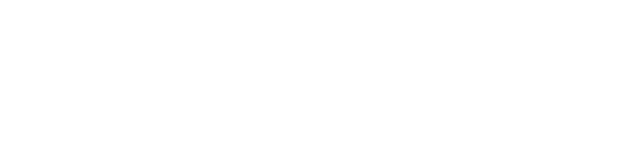
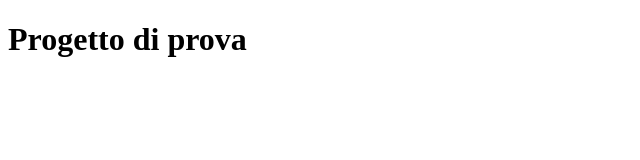
Before and after one commit to Angeltaboada/example, a plain HTML site: page example/index.html in a window 1280 px wide. Shown: the whole page, without its empty margins (0-640 px from the left). Drawn offline with Linux system fonts and the light colour scheme.

Commit message:
aggiunto h1

```diff
--- a/example/index.html
+++ b/example/index.html
@@ -7,6 +7,6 @@
     <title>Document</title>
 </head>
 <body>
-
+    <h1>Progetto di prova</h1>
 </body>
 </html>
```
